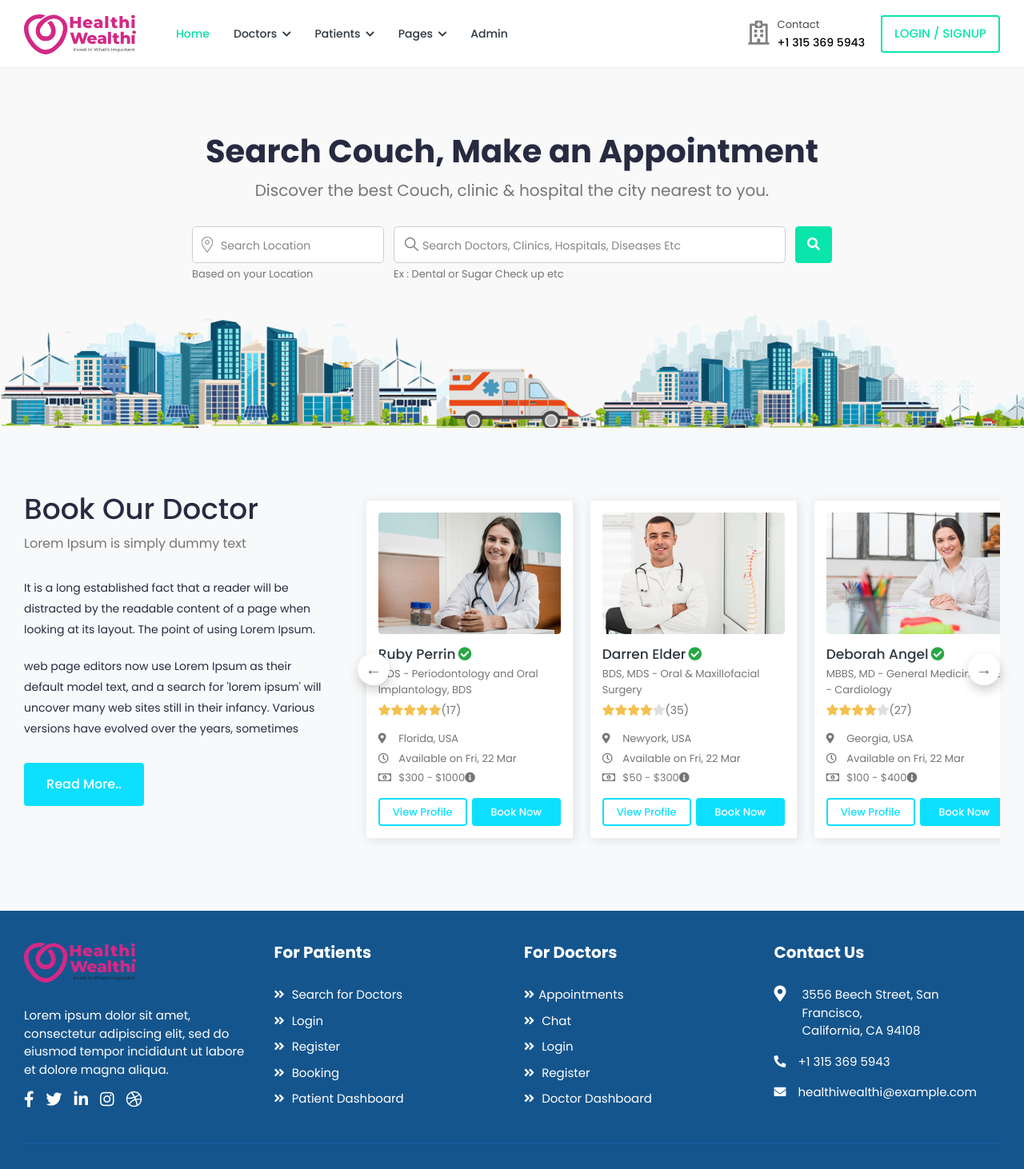
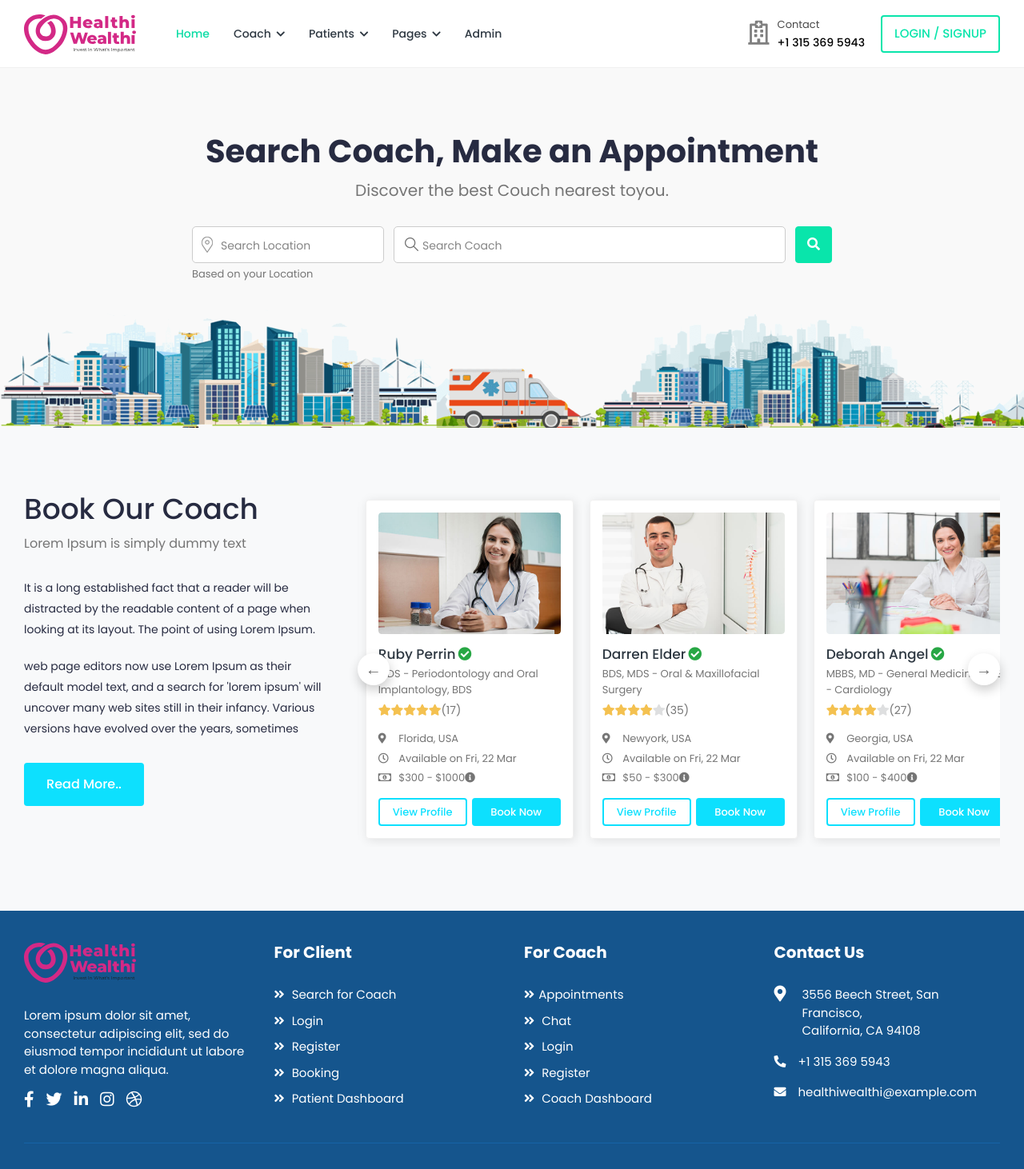
Before and after one commit to OmerShahzad101/Healthi_Wealthi, a React (Create React App) app: page / in a window 1280 px wide. Shown: the top 1462 px of the page at 80% size. Built offline with nearby package versions, Linux system fonts and the light colour scheme.

Commit message:
fix register link issues

```diff
--- a/src/components/Footer/Footer.js
+++ b/src/components/Footer/Footer.js
@@ -53,12 +53,12 @@ const Footer = () => {
 
             <div className="col-lg-3 col-md-6">
               <div className="footer-widget footer-menu">
-                <h2 className="footer-title">For Patients</h2>
+                <h2 className="footer-title">For Client</h2>
                 <ul>
                   <li>
                     <a href="search.html">
                       <i className="fas fa-angle-double-right"></i> Search for
-                      Doctors
+                      Coach
                     </a>
                   </li>
                   <li>
@@ -88,7 +88,7 @@ const Footer = () => {
 
             <div className="col-lg-3 col-md-6">
               <div className="footer-widget footer-menu">
-                <h2 className="footer-title">For Doctors</h2>
+                <h2 className="footer-title">For Coach</h2>
                 <ul>
                   <li>
                     <a href="appointments.html">
@@ -113,7 +113,7 @@ const Footer = () => {
                   </li>
                   <li>
                     <a href="doctor-dashboard.html">
-                      <i className="fas fa-angle-double-right"></i> Doctor
+                      <i className="fas fa-angle-double-right"></i> Coach
                       Dashboard
                     </a>
                   </li>
--- a/src/components/Forgot-password/ForgotPassword.js
+++ b/src/components/Forgot-password/ForgotPassword.js
@@ -31,7 +31,7 @@ const ForgotPassword = () => {
                         <label className="focus-label">Email</label>
                       </div>
                       <div className="text-right">
-                        <Link className="forgot-link" to="login">
+                        <Link className="forgot-link" to="/login">
                           Remember your password?
                         </Link>
                       </div>
--- a/src/components/Header/Header.js
+++ b/src/components/Header/Header.js
@@ -14,15 +14,27 @@ const Header = () => {
             </span>
           </a>
           <Link to="/" className="navbar-brand logo">
-            <img src="assets/images/Logo.svg" className="img-fluid" alt="Logo" />
+            <img
+              src="assets/images/Logo.svg"
+              className="img-fluid"
+              alt="Logo"
+            />
           </Link>
         </div>
         <div className="main-menu-wrapper">
           <div className="menu-header">
             <Link to="/" className="menu-logo">
-              <img src="assets/images/Logo.svg" className="img-fluid" alt="logo" />
+              <img
+                src="assets/images/Logo.svg"
+                className="img-fluid"
+                alt="logo"
+              />
             </Link>
-            <a id="menu_close" className="menu-close" href="javascript:void(0);">
+            <a
+              id="menu_close"
+              className="menu-close"
+              href="javascript:void(0);"
+            >
               <i className="fas fa-times"></i>
             </a>
           </div>
@@ -32,14 +44,14 @@ const Header = () => {
             </li>
             <li className="has-submenu">
               <a href="#">
-                Doctors <i className="fas fa-chevron-down"></i>
+                Coach <i className="fas fa-chevron-down"></i>
               </a>
               <ul className="submenu">
                 <li>
-                  <a href="doctor-dashboard.html">Doctor Dashboard</a>
+                  <Link to="/coach-dashboard">Coach Dashboard</Link>
                 </li>
                 <li>
-                  <a href="appointments.html">Appointments</a>
+                  <Link to="appointments">Appointments</Link>
                 </li>
                 <li>
                   <a href="schedule-timings.html">Schedule Timing</a>
@@ -54,7 +66,7 @@ const Header = () => {
                   <a href="chat-doctor.html">Chat</a>
                 </li>
                 <li>
-                  <a href="/invoice">Invoice</a>
+                  <Link to="/invoice">Invoice</Link>
                 </li>
                 <li>
                   <a href="doctor-profile-settings.html">Profile Settings</a>
@@ -73,7 +85,7 @@ const Header = () => {
               </a>
               <ul className="submenu">
                 <li>
-                  <Link to="search.html">Search Doctor</Link>
+                  <Link to="/search-coach">Search Coach</Link>
                 </li>
                 <li>
                   <a href="/coach-profile">Coach Profile</a>
@@ -116,7 +128,7 @@ const Header = () => {
                   <a href="video-call.html">Video Call</a>
                 </li> */}
                 <li>
-                  <a href="search.html">Search Doctors</a>
+                  <Link to="/search-coach">Search Coach</Link>
                 </li>
                 <li>
                   <Link to="/calendar">Calendar</Link>
--- a/src/components/Home/Home.js
+++ b/src/components/Home/Home.js
@@ -7,10 +7,9 @@ const Home = () => {
       <div className="container-fluid">
         <div className="banner-wrapper">
           <div className="banner-header text-center">
-            <h1>Search Couch, Make an Appointment</h1>
+            <h1>Search Coach, Make an Appointment</h1>
             <p>
-              Discover the best Couch, clinic & hospital the city nearest to
-              you.
+              Discover the best Couch nearest toyou.
             </p>
           </div>
 
@@ -29,9 +28,9 @@ const Home = () => {
                 <input
                   type="text"
                   className="form-control"
-                  placeholder="Search Doctors, Clinics, Hospitals, Diseases Etc"
+                  placeholder="Search Coach"
                 />
-                <span className="form-text">Ex : Dental or Sugar Check up etc</span>
+                {/* <span className="form-text">Ex : Dental or Sugar Check up etc</span> */}
               </div>
               <button type="submit" className="btn btn-primary search-btn">
                 <i className="fas fa-search"></i> <span>Search</span>
--- a/src/components/Login/Login.js
+++ b/src/components/Login/Login.js
@@ -36,7 +36,7 @@ const Login = () => {
                         <label className="focus-label">Password</label>
                       </div>
                       <div className="text-right">
-                        <Link className="forgot-link" to="forgot-password">
+                        <Link className="forgot-link" to="/forgot-password">
                           Forgot Password ?
                         </Link>
                       </div>
--- a/src/components/Register/Register.js
+++ b/src/components/Register/Register.js
@@ -12,14 +12,14 @@ const Register = () => {
                   <img
                     src="assets/img/login-banner.png"
                     className="img-fluid"
-                    alt="Doccure Register"
+                    alt="Register"
                   />
                 </div>
                 <div className="col-md-12 col-lg-6 login-right">
                   <div className="login-header">
                     <h3>
                       Client Register{" "}
-                      <Link href="/register">Are you a Couch?</Link>
+                      <Link to="/register">Are you a Couch?</Link>
                     </h3>
                   </div>
 
@@ -40,7 +40,7 @@ const Register = () => {
                       <label className="focus-label">Create Password</label>
                     </div>
                     <div className="text-right">
-                      <a className="forgot-link" href="login.html">
+                      <a className="forgot-link" href="/login">
                         Already have an account?
                       </a>
                     </div>
--- a/src/components/Sliders/CoachListSlider.js
+++ b/src/components/Sliders/CoachListSlider.js
@@ -14,7 +14,7 @@ const CoachListSlider = () => {
         <div class="row">
           <div class="col-lg-4">
             <div class="section-header ">
-              <h2>Book Our Doctor</h2>
+              <h2>Book Our Coach</h2>
               <p>Lorem Ipsum is simply dummy text </p>
             </div>
             <div class="about-content">
--- a/src/routers/routes.js
+++ b/src/routers/routes.js
@@ -29,9 +29,7 @@ const MyRouts = () => {
           <Route path="/booking-successful" element={<BookingSuccessfulPage />} />
           <Route path="/invoices-view" element={<InvoicesViewPage />} />
           <Route path="/search-coach" element={<SearchCoachPage />} />
-
           <Route path="/invoice" element={<InvoicePage />} />
-
           <Route path="/*" element={<NotFoundPage />} />
         </Routes>
       </Router>
```
